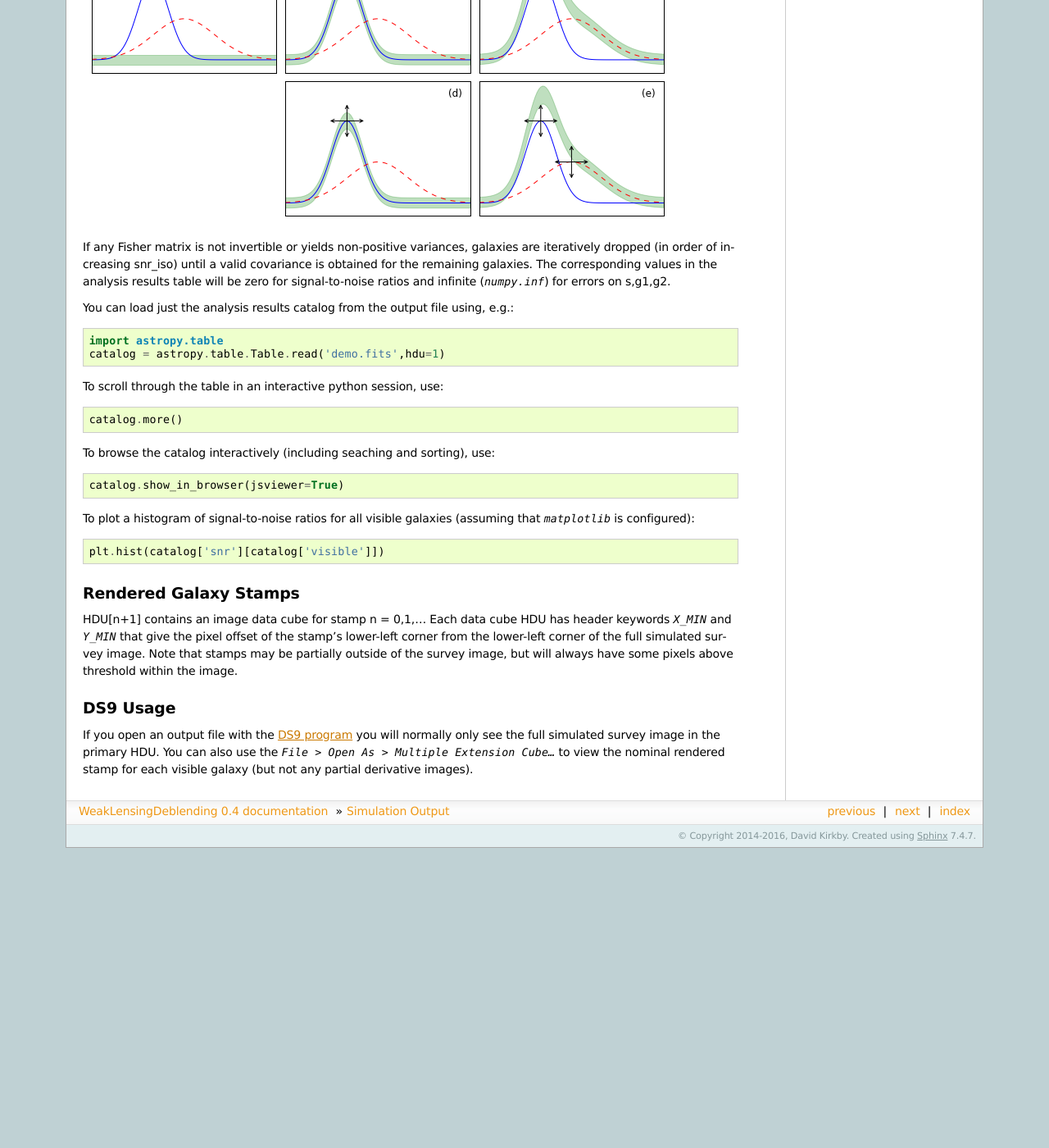
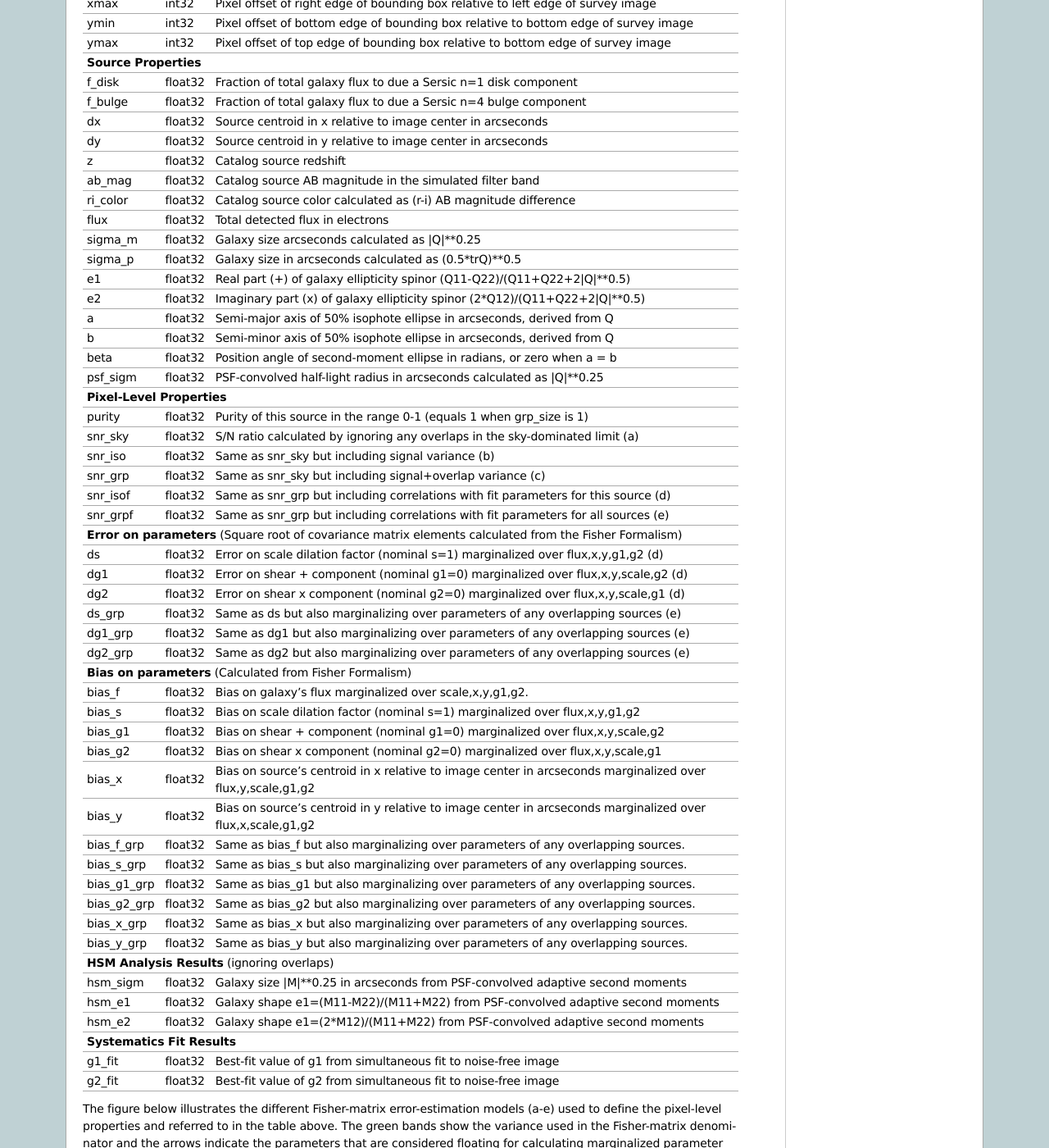
Before and after one commit to LSSTDESC/WeakLensingDeblending, a Sphinx documentation site: the page built from docs/output.rst, in a window 1280 px wide and 1400 px high, scrolled down 1295 px. Shown: the whole window at 82% size. Built offline with Sphinx 7.4.7, drawn with Linux system fonts in a browser that asks for light colours; before the commit the page ends 2329 px from its top, so only the background shows below that; some of the changed text lies outside the part shown.

Commit message:
Fix RST table formatting

```diff
--- a/docs/output.rst
+++ b/docs/output.rst
@@ -52,85 +52,85 @@ Analysis Results
 HDU[1] contains a binary table where each row represents one simulated source and the columns are described in the table below. Q refers to the second-moment tensor of the galaxy's combined (bulge + disk + AGN) 50% isophote, including any cosmic shear but not the PSF. M refers to the second-moment tensor estimated using adaptive pixel
 moments and including the PSF. Note that the `e1,e2` and `hsm_e1,hsm_e2` parameters use different ellipticity conventions. HSM below refers to algorithms described in Hirata & Seljak (2003; MNRAS, 343, 459) and tested/characterized using real data in Mandelbaum et al. (2005; MNRAS, 361, 1287).
 
-======== ======= ====================================================================================
-Name     Type    Description
-======== ======= ====================================================================================
-db_id    int64   Unique identifier for this source in the LSST DM catalog database
-grp_id   int64   Group identifier (db_id of group member with largest snr_grp)
-grp_size int16   Number of sources in this group (equal to 1 for isolated sources)
-grp_rank int16   Rank position of this source in its group based on decreasing snr_iso
-visible  int16   Is this source's centroid within (1) our outside (0) the simulated image bounds?
--------- ------- ------------------------------------------------------------------------------------
+=========== ======= ====================================================================================
+Name        Type    Description
+=========== ======= ====================================================================================
+db_id       int64   Unique identifier for this source in the LSST DM catalog database
+grp_id      int64   Group identifier (db_id of group member with largest snr_grp)
+grp_size    int16   Number of sources in this group (equal to 1 for isolated sources)
+grp_rank    int16   Rank position of this source in its group based on decreasing snr_iso
+visible     int16   Is this source's centroid within (1) our outside (0) the simulated image bounds?
+----------- ------- ------------------------------------------------------------------------------------
 **Stamp Bounding Box**
------------------------------------------------------------------------------------------------------
-xmin     int32   Pixel offset of left edge of bounding box relative to left edge of survey image
-xmax     int32   Pixel offset of right edge of bounding box relative to left edge of survey image
-ymin     int32   Pixel offset of bottom edge of bounding box relative to bottom edge of survey image
-ymax     int32   Pixel offset of top edge of bounding box relative to bottom edge of survey image
--------- ------- ------------------------------------------------------------------------------------
+--------------------------------------------------------------------------------------------------------
+xmin        int32   Pixel offset of left edge of bounding box relative to left edge of survey image
+xmax        int32   Pixel offset of right edge of bounding box relative to left edge of survey image
+ymin        int32   Pixel offset of bottom edge of bounding box relative to bottom edge of survey image
+ymax        int32   Pixel offset of top edge of bounding box relative to bottom edge of survey image
+----------- ------- ------------------------------------------------------------------------------------
 **Source Properties**
------------------------------------------------------------------------------------------------------
-f_disk   float32 Fraction of total galaxy flux to due a Sersic n=1 disk component
-f_bulge  float32 Fraction of total galaxy flux to due a Sersic n=4 bulge component
-dx       float32 Source centroid in x relative to image center in arcseconds
-dy       float32 Source centroid in y relative to image center in arcseconds
-z        float32 Catalog source redshift
-ab_mag   float32 Catalog source AB magnitude in the simulated filter band
-ri_color float32 Catalog source color calculated as (r-i) AB magnitude difference
-flux     float32 Total detected flux in electrons
-sigma_m  float32 Galaxy size arcseconds calculated as \|Q\|**0.25
-sigma_p  float32 Galaxy size in arcseconds calculated as (0.5*trQ)**0.5
-e1       float32 Real part (+) of galaxy ellipticity spinor (Q11-Q22)/(Q11+Q22+2\|Q\|**0.5)
-e2       float32 Imaginary part (x) of galaxy ellipticity spinor (2*Q12)/(Q11+Q22+2\|Q\|**0.5)
-a        float32 Semi-major axis of 50% isophote ellipse in arcseconds, derived from Q
-b        float32 Semi-minor axis of 50% isophote ellipse in arcseconds, derived from Q
-beta     float32 Position angle of second-moment ellipse in radians, or zero when a = b
-psf_sigm float32 PSF-convolved half-light radius in arcseconds calculated as \|Q\|**0.25
--------- ------- ------------------------------------------------------------------------------------
+--------------------------------------------------------------------------------------------------------
+f_disk      float32 Fraction of total galaxy flux to due a Sersic n=1 disk component
+f_bulge     float32 Fraction of total galaxy flux to due a Sersic n=4 bulge component
+dx          float32 Source centroid in x relative to image center in arcseconds
+dy          float32 Source centroid in y relative to image center in arcseconds
+z           float32 Catalog source redshift
+ab_mag      float32 Catalog source AB magnitude in the simulated filter band
+ri_color    float32 Catalog source color calculated as (r-i) AB magnitude difference
+flux        float32 Total detected flux in electrons
+sigma_m     float32 Galaxy size arcseconds calculated as \|Q\|**0.25
+sigma_p     float32 Galaxy size in arcseconds calculated as (0.5*trQ)**0.5
+e1          float32 Real part (+) of galaxy ellipticity spinor (Q11-Q22)/(Q11+Q22+2\|Q\|**0.5)
+e2          float32 Imaginary part (x) of galaxy ellipticity spinor (2*Q12)/(Q11+Q22+2\|Q\|**0.5)
+a           float32 Semi-major axis of 50% isophote ellipse in arcseconds, derived from Q
+b           float32 Semi-minor axis of 50% isophote ellipse in arcseconds, derived from Q
+beta        float32 Position angle of second-moment ellipse in radians, or zero when a = b
+psf_sigm    float32 PSF-convolved half-light radius in arcseconds calculated as \|Q\|**0.25
+----------- ------- ------------------------------------------------------------------------------------
 **Pixel-Level Properties**
------------------------------------------------------------------------------------------------------
-purity   float32 Purity of this source in the range 0-1 (equals 1 when grp_size is 1)
-snr_sky  float32 S/N ratio calculated by ignoring any overlaps in the sky-dominated limit (a)
-snr_iso  float32 Same as snr_sky but including signal variance (b)
-snr_grp  float32 Same as snr_sky but including signal+overlap variance (c)
-snr_isof float32 Same as snr_grp but including correlations with fit parameters for this source (d)
-snr_grpf float32 Same as snr_grp but including correlations with fit parameters for all sources (e)
--------- ------- ------------------------------------------------------------------------------------
+--------------------------------------------------------------------------------------------------------
+purity      float32 Purity of this source in the range 0-1 (equals 1 when grp_size is 1)
+snr_sky     float32 S/N ratio calculated by ignoring any overlaps in the sky-dominated limit (a)
+snr_iso     float32 Same as snr_sky but including signal variance (b)
+snr_grp     float32 Same as snr_sky but including signal+overlap variance (c)
+snr_isof    float32 Same as snr_grp but including correlations with fit parameters for this source (d)
+snr_grpf    float32 Same as snr_grp but including correlations with fit parameters for all sources (e)
+----------- ------- ------------------------------------------------------------------------------------
 **Error on parameters** (Square root of covariance matrix elements calculated from the Fisher Formalism)
------------------------------------------------------------------------------------------------------
-ds       float32 Error on scale dilation factor (nominal s=1) marginalized over flux,x,y,g1,g2 (d)
-dg1      float32 Error on shear + component (nominal g1=0) marginalized over flux,x,y,scale,g2 (d)
-dg2      float32 Error on shear x component (nominal g2=0) marginalized over flux,x,y,scale,g1 (d)
-ds_grp   float32 Same as ds but also marginalizing over parameters of any overlapping sources (e)
-dg1_grp  float32 Same as dg1 but also marginalizing over parameters of any overlapping sources (e)
-dg2_grp  float32 Same as dg2 but also marginalizing over parameters of any overlapping sources (e)
--------- ------- ------------------------------------------------------------------------------------
+--------------------------------------------------------------------------------------------------------
+ds          float32 Error on scale dilation factor (nominal s=1) marginalized over flux,x,y,g1,g2 (d)
+dg1         float32 Error on shear + component (nominal g1=0) marginalized over flux,x,y,scale,g2 (d)
+dg2         float32 Error on shear x component (nominal g2=0) marginalized over flux,x,y,scale,g1 (d)
+ds_grp      float32 Same as ds but also marginalizing over parameters of any overlapping sources (e)
+dg1_grp     float32 Same as dg1 but also marginalizing over parameters of any overlapping sources (e)
+dg2_grp     float32 Same as dg2 but also marginalizing over parameters of any overlapping sources (e)
+----------- ------- ------------------------------------------------------------------------------------
 **Bias on parameters** (Calculated from Fisher Formalism)
------------------------------------------------------------------------------------------------------
-bias_f   float32 Bias on galaxy's flux marginalized over scale,x,y,g1,g2.
-bias_s   float32 Bias on scale dilation factor (nominal s=1) marginalized over flux,x,y,g1,g2
-bias_g1  float32 Bias  on shear + component (nominal g1=0) marginalized over flux,x,y,scale,g2
-bias_g2  float32 Bias on shear x component (nominal g2=0) marginalized over flux,x,y,scale,g1
-bias_x   float32 Bias on source's centroid in x relative to image center in arcseconds marginalized over flux,y,scale,g1,g2
-bias_y   float32 Bias on source's centroid in y relative to image center in arcseconds marginalized over flux,x,scale,g1,g2
+--------------------------------------------------------------------------------------------------------
+bias_f      float32 Bias on galaxy's flux marginalized over scale,x,y,g1,g2.
+bias_s      float32 Bias on scale dilation factor (nominal s=1) marginalized over flux,x,y,g1,g2
+bias_g1     float32 Bias  on shear + component (nominal g1=0) marginalized over flux,x,y,scale,g2
+bias_g2     float32 Bias on shear x component (nominal g2=0) marginalized over flux,x,y,scale,g1
+bias_x      float32 Bias on source's centroid in x relative to image center in arcseconds marginalized over flux,y,scale,g1,g2
+bias_y      float32 Bias on source's centroid in y relative to image center in arcseconds marginalized over flux,x,scale,g1,g2
 bias_f_grp  float32 Same as bias_f but also marginalizing over parameters of any overlapping sources.
 bias_s_grp  float32 Same as bias_s but also marginalizing over parameters of any overlapping sources.
 bias_g1_grp float32 Same as bias_g1 but also marginalizing over parameters of any overlapping sources.
 bias_g2_grp float32 Same as bias_g2 but also marginalizing over parameters of any overlapping sources.
 bias_x_grp  float32 Same as bias_x but also marginalizing over parameters of any overlapping sources.
 bias_y_grp  float32 Same as bias_y but also marginalizing over parameters of any overlapping sources.
--------- ------- ------------------------------------------------------------------------------------
+----------- ------- ------------------------------------------------------------------------------------
 **HSM Analysis Results** (ignoring overlaps)
------------------------------------------------------------------------------------------------------
-hsm_sigm float32 Galaxy size \|M\|**0.25 in arcseconds from PSF-convolved adaptive second moments
-hsm_e1   float32 Galaxy shape e1=(M11-M22)/(M11+M22) from PSF-convolved adaptive second moments
-hsm_e2   float32 Galaxy shape e1=(2*M12)/(M11+M22) from PSF-convolved adaptive second moments
--------- ------- ------------------------------------------------------------------------------------
+--------------------------------------------------------------------------------------------------------
+hsm_sigm    float32 Galaxy size \|M\|**0.25 in arcseconds from PSF-convolved adaptive second moments
+hsm_e1      float32 Galaxy shape e1=(M11-M22)/(M11+M22) from PSF-convolved adaptive second moments
+hsm_e2      float32 Galaxy shape e1=(2*M12)/(M11+M22) from PSF-convolved adaptive second moments
+----------- ------- ------------------------------------------------------------------------------------
 **Systematics Fit Results**
------------------------------------------------------------------------------------------------------
-g1_fit   float32  Best-fit value of g1 from simultaneous fit to noise-free image
-g2_fit   float32  Best-fit value of g2 from simultaneous fit to noise-free image
-======== ======= ====================================================================================
+--------------------------------------------------------------------------------------------------------
+g1_fit      float32 Best-fit value of g1 from simultaneous fit to noise-free image
+g2_fit      float32 Best-fit value of g2 from simultaneous fit to noise-free image
+=========== ======= ====================================================================================
 
 The figure below illustrates the different Fisher-matrix error-estimation models (a-e) used to define the pixel-level properties and referred to in the table above. The green bands show the variance used in the Fisher-matrix denominator and the arrows indicate the parameters that are considered floating for calculating marginalized parameter errors. Vertical arrows denote flux parameters and horizontal arrows denote the size and shape parameters (dx,dy,ds,dg1,dg2).
 
```
